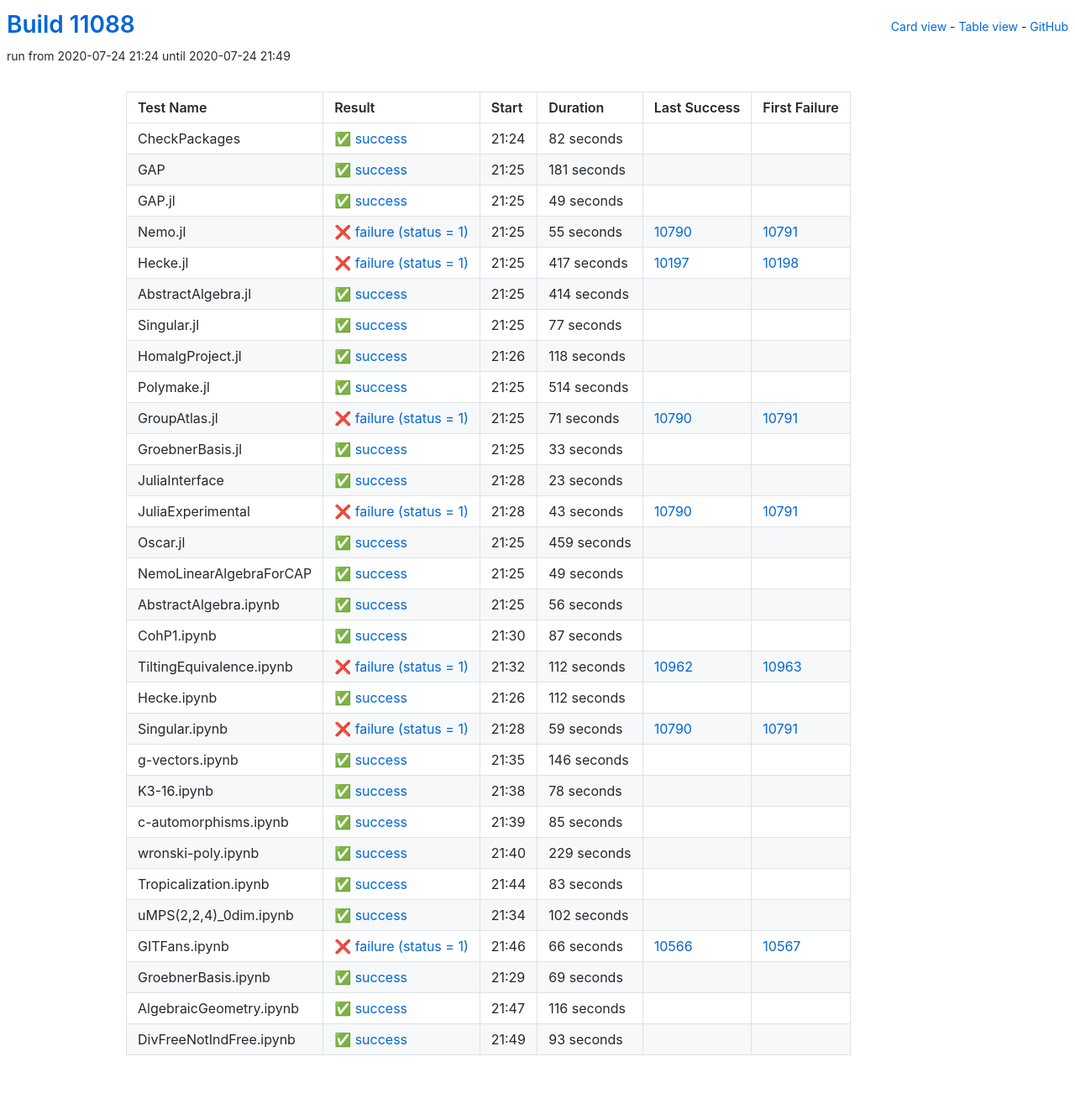
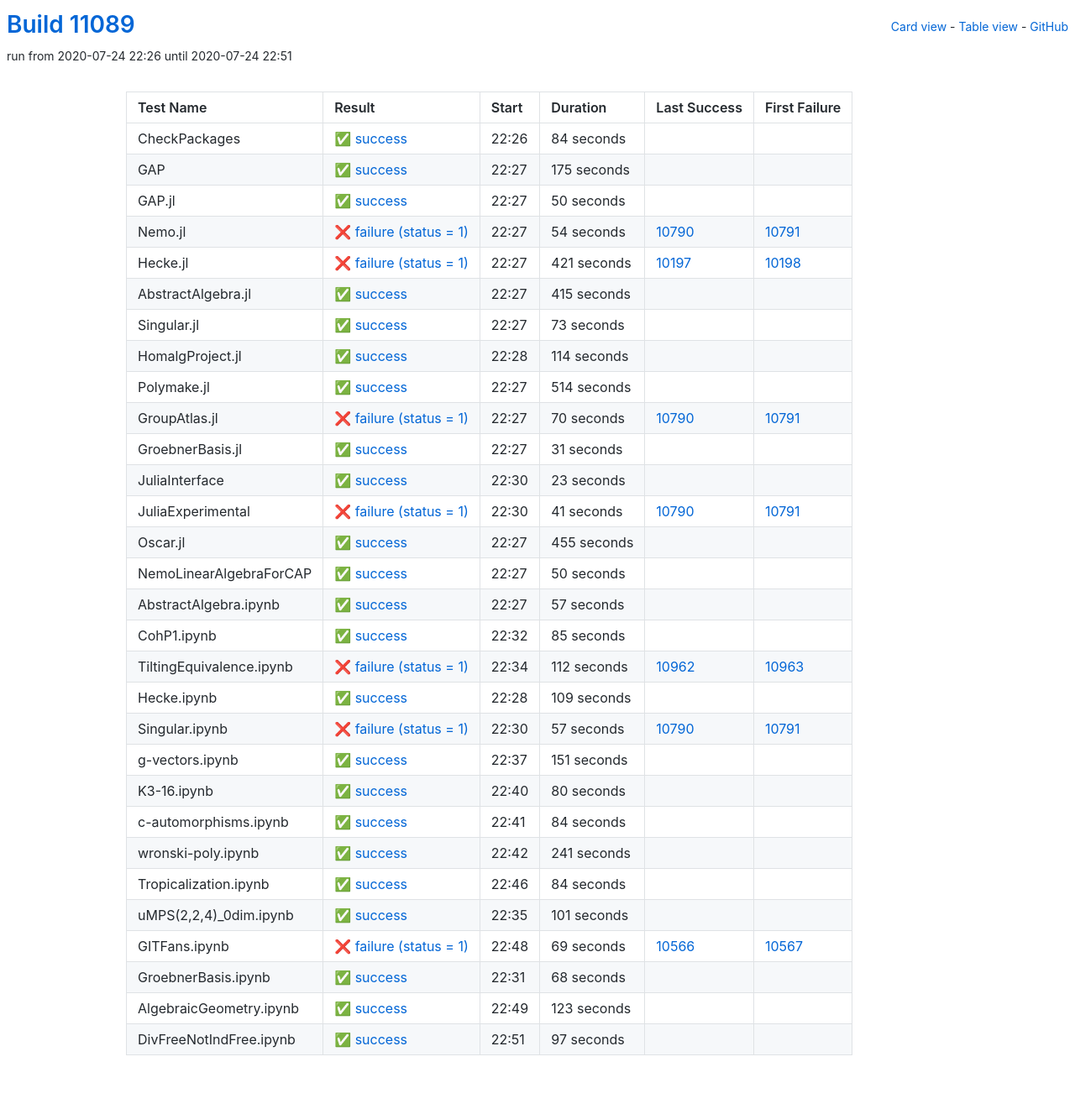
Before and after one commit to oscar-system/oscar-ci-status, a Jekyll site: the page built from table.html, in a window 1280 px wide. Shown: the whole page at 84% size. Built offline with Jekyll 4.4.1, drawn with Linux system fonts in a browser that asks for light colours.

Commit message:
Build #11089

```diff
--- a/_data/ci.yml
+++ b/_data/ci.yml
@@ -1,6 +1,6 @@
 ---
-build: 11088
-build_url: https://oscarci.mathematik.uni-kl.de/job/oscar/11088/
+build: 11089
+build_url: https://oscarci.mathematik.uni-kl.de/job/oscar/11089/
 job: oscar
 organization: oscar-system
 repo: oscar-ci-status
@@ -8,104 +8,104 @@
 tests:
 - name: CheckPackages
   id: checkpackages
-  log: https://oscarci.mathematik.uni-kl.de/job/oscar/11088/artifact/logs/build-11088/CheckPackages.log
-  start: 2020-07-24 21:24
+  log: https://oscarci.mathematik.uni-kl.de/job/oscar/11089/artifact/logs/build-11089/CheckPackages.log
+  start: 2020-07-24 22:26
   success: true
   exitcode: 0
   status: success
-  duration: 82
+  duration: 84
   last_success: false
   last_success_url:
   first_failure: false
   first_failure_url:
 - name: GAP
   id: gap
-  log: https://oscarci.mathematik.uni-kl.de/job/oscar/11088/artifact/logs/build-11088/GAP.log
-  start: 2020-07-24 21:25
+  log: https://oscarci.mathematik.uni-kl.de/job/oscar/11089/artifact/logs/build-11089/GAP.log
+  start: 2020-07-24 22:27
   success: true
   exitcode: 0
   status: success
-  duration: 181
+  duration: 175
   last_success: false
   last_success_url:
   first_failure: false
   first_failure_url:
 - name: GAP.jl
   id: gap-jl
-  log: https://oscarci.mathematik.uni-kl.de/job/oscar/11088/artifact/logs/build-11088/GAP.jl.log
-  start: 2020-07-24 21:25
+  log: https://oscarci.mathematik.uni-kl.de/job/oscar/11089/artifact/logs/build-11089/GAP.jl.log
+  start: 2020-07-24 22:27
   success: true
   exitcode: 0
   status: success
-  duration: 49
+  duration: 50
   last_success: false
   last_success_url:
   first_failure: false
   first_failure_url:
 - name: Nemo.jl
   id: nemo-jl
-  log: https://oscarci.mathematik.uni-kl.de/job/oscar/11088/artifact/logs/build-11088/Nemo.jl.log
-  start: 2020-07-24 21:25
+  log: https://oscarci.mathematik.uni-kl.de/job/oscar/11089/artifact/logs/build-11089/Nemo.jl.log
+  start: 2020-07-24 22:27
   success: false
   exitcode: 1
   status: failure
-  duration: 55
+  duration: 54
   last_success: 10790
   last_success_url: https://oscarci.mathematik.uni-kl.de/job/oscar/10790/
   first_failure: 10791
   first_failure_url: https://oscarci.mathematik.uni-kl.de/job/oscar/10791/
 - name: Hecke.jl
   id: hecke-jl
-  log: https://oscarci.mathematik.uni-kl.de/job/oscar/11088/artifact/logs/build-11088/Hecke.jl.log
-  start: 2020-07-24 21:25
+  log: https://oscarci.mathematik.uni-kl.de/job/oscar/11089/artifact/logs/build-11089/Hecke.jl.log
+  start: 2020-07-24 22:27
   success: false
   exitcode: 1
   status: failure
-  duration: 417
+  duration: 421
   last_success: 10197
   last_success_url: https://oscarci.mathematik.uni-kl.de/job/oscar/10197/
   first_failure: 10198
   first_failure_url: https://oscarci.mathematik.uni-kl.de/job/oscar/10198/
 - name: AbstractAlgebra.jl
   id: abstractalgebra-jl
-  log: https://oscarci.mathematik.uni-kl.de/job/oscar/11088/artifact/logs/build-11088/AbstractAlgebra.jl.log
-  start: 2020-07-24 21:25
+  log: https://oscarci.mathematik.uni-kl.de/job/oscar/11089/artifact/logs/build-11089/AbstractAlgebra.jl.log
+  start: 2020-07-24 22:27
   success: true
   exitcode: 0
   status: success
-  duration: 414
+  duration: 415
   last_success: false
   last_success_url:
   first_failure: false
   first_failure_url:
 - name: Singular.jl
   id: singular-jl
-  log: https://oscarci.mathematik.uni-kl.de/job/oscar/11088/artifact/logs/build-11088/Singular.jl.log
-  start: 2020-07-24 21:25
+  log: https://oscarci.mathematik.uni-kl.de/job/oscar/11089/artifact/logs/build-11089/Singular.jl.log
+  start: 2020-07-24 22:27
   success: true
   exitcode: 0
   status: success
-  duration: 77
+  duration: 73
   last_success: false
   last_success_url:
   first_failure: false
   first_failure_url:
 - name: HomalgProject.jl
   id: homalgproject-jl
-  log: https://oscarci.mathematik.uni-kl.de/job/oscar/11088/artifact/logs/build-11088/HomalgProject.jl.log
-  start: 2020-07-24 21:26
+  log: https://oscarci.mathematik.uni-kl.de/job/oscar/11089/artifact/logs/build-11089/HomalgProject.jl.log
+  start: 2020-07-24 22:28
   success: true
   exitcode: 0
   status: success
-  duration: 118
+  duration: 114
   last_success: false
   last_success_url:
   first_failure: false
   first_failure_url:
 - name: Polymake.jl
   id: polymake-jl
-  log: https://oscarci.mathematik.uni-kl.de/job/oscar/11088/artifact/logs/build-11088/Polymake.jl.log
-  start: 2020-07-24 21:25
+  log: https://oscarci.mathematik.uni-kl.de/job/oscar/11089/artifact/logs/build-11089/Polymake.jl.log
+  start: 2020-07-24 22:27
   success: true
   exitcode: 0
   status: success
@@ -116,32 +116,32 @@
   first_failure_url:
 - name: GroupAtlas.jl
   id: groupatlas-jl
-  log: https://oscarci.mathematik.uni-kl.de/job/oscar/11088/artifact/logs/build-11088/GroupAtlas.jl.log
-  start: 2020-07-24 21:25
+  log: https://oscarci.mathematik.uni-kl.de/job/oscar/11089/artifact/logs/build-11089/GroupAtlas.jl.log
+  start: 2020-07-24 22:27
   success: false
   exitcode: 1
   status: failure
-  duration: 71
+  duration: 70
   last_success: 10790
   last_success_url: https://oscarci.mathematik.uni-kl.de/job/oscar/10790/
   first_failure: 10791
   first_failure_url: https://oscarci.mathematik.uni-kl.de/job/oscar/10791/
 - name: GroebnerBasis.jl
   id: groebnerbasis-jl
-  log: https://oscarci.mathematik.uni-kl.de/job/oscar/11088/artifact/logs/build-11088/GroebnerBasis.jl.log
-  start: 2020-07-24 21:25
+  log: https://oscarci.mathematik.uni-kl.de/job/oscar/11089/artifact/logs/build-11089/GroebnerBasis.jl.log
+  start: 2020-07-24 22:27
   success: true
   exitcode: 0
   status: success
-  duration: 33
+  duration: 31
   last_success: false
   last_success_url:
   first_failure: false
   first_failure_url:
 - name: JuliaInterface
   id: juliainterface
-  log: https://oscarci.mathematik.uni-kl.de/job/oscar/11088/artifact/logs/build-11088/JuliaInterface.log
-  start: 2020-07-24 21:28
+  log: https://oscarci.mathematik.uni-kl.de/job/oscar/11089/artifact/logs/build-11089/JuliaInterface.log
+  start: 2020-07-24 22:30
   success: true
   exitcode: 0
   status: success
@@ -152,68 +152,68 @@
   first_failure_url:
 - name: JuliaExperimental
   id: juliaexperimental
-  log: https://oscarci.mathematik.uni-kl.de/job/oscar/11088/artifact/logs/build-11088/JuliaExperimental.log
-  start: 2020-07-24 21:28
+  log: https://oscarci.mathematik.uni-kl.de/job/oscar/11089/artifact/logs/build-11089/JuliaExperimental.log
+  start: 2020-07-24 22:30
   success: false
   exitcode: 1
   status: failure
-  duration: 43
+  duration: 41
   last_success: 10790
   last_success_url: https://oscarci.mathematik.uni-kl.de/job/oscar/10790/
   first_failure: 10791
   first_failure_url: https://oscarci.mathematik.uni-kl.de/job/oscar/10791/
 - name: Oscar.jl
   id: oscar-jl
-  log: https://oscarci.mathematik.uni-kl.de/job/oscar/11088/artifact/logs/build-11088/Oscar.jl.log
-  start: 2020-07-24 21:25
+  log: https://oscarci.mathematik.uni-kl.de/job/oscar/11089/artifact/logs/build-11089/Oscar.jl.log
+  start: 2020-07-24 22:27
   success: true
   exitcode: 0
   status: success
-  duration: 459
+  duration: 455
   last_success: false
   last_success_url:
   first_failure: false
   first_failure_url:
 - name: NemoLinearAlgebraForCAP
   id: nemolinearalgebraforcap
-  log: https://oscarci.mathematik.uni-kl.de/job/oscar/11088/artifact/logs/build-11088/NemoLinearAlgebraForCAP.log
-  start: 2020-07-24 21:25
+  log: https://oscarci.mathematik.uni-kl.de/job/oscar/11089/artifact/logs/build-11089/NemoLinearAlgebraForCAP.log
+  start: 2020-07-24 22:27
   success: true
   exitcode: 0
   status: success
-  duration: 49
+  duration: 50
   last_success: false
   last_success_url:
   first_failure: false
   first_failure_url:
 - name: AbstractAlgebra.ipynb
   id: abstractalgebra-ipynb
-  log: https://oscarci.mathematik.uni-kl.de/job/oscar/11088/artifact/logs/build-11088/AbstractAlgebra.ipynb.log
-  start: 2020-07-24 21:25
+  log: https://oscarci.mathematik.uni-kl.de/job/oscar/11089/artifact/logs/build-11089/AbstractAlgebra.ipynb.log
+  start: 2020-07-24 22:27
   success: true
   exitcode: 0
   status: success
-  duration: 56
+  duration: 57
   last_success: false
   last_success_url:
   first_failure: false
   first_failure_url:
 - name: CohP1.ipynb
   id: cohp1-ipynb
-  log: https://oscarci.mathematik.uni-kl.de/job/oscar/11088/artifact/logs/build-11088/CohP1.ipynb.log
-  start: 2020-07-24 21:30
+  log: https://oscarci.mathematik.uni-kl.de/job/oscar/11089/artifact/logs/build-11089/CohP1.ipynb.log
+  start: 2020-07-24 22:32
   success: true
   exitcode: 0
   status: success
-  duration: 87
+  duration: 85
   last_success: false
   last_success_url:
   first_failure: false
   first_failure_url:
 - name: TiltingEquivalence.ipynb
   id: tiltingequivalence-ipynb
-  log: https://oscarci.mathematik.uni-kl.de/job/oscar/11088/artifact/logs/build-11088/TiltingEquivalence.ipynb.log
-  start: 2020-07-24 21:32
+  log: https://oscarci.mathematik.uni-kl.de/job/oscar/11089/artifact/logs/build-11089/TiltingEquivalence.ipynb.log
+  start: 2020-07-24 22:34
   success: false
   exitcode: 1
   status: failure
@@ -224,144 +224,144 @@
   first_failure_url: https://oscarci.mathematik.uni-kl.de/job/oscar/10963/
 - name: Hecke.ipynb
   id: hecke-ipynb
-  log: https://oscarci.mathematik.uni-kl.de/job/oscar/11088/artifact/logs/build-11088/Hecke.ipynb.log
-  start: 2020-07-24 21:26
+  log: https://oscarci.mathematik.uni-kl.de/job/oscar/11089/artifact/logs/build-11089/Hecke.ipynb.log
+  start: 2020-07-24 22:28
   success: true
   exitcode: 0
   status: success
-  duration: 112
+  duration: 109
   last_success: false
   last_success_url:
   first_failure: false
   first_failure_url:
 - name: Singular.ipynb
   id: singular-ipynb
-  log: https://oscarci.mathematik.uni-kl.de/job/oscar/11088/artifact/logs/build-11088/Singular.ipynb.log
-  start: 2020-07-24 21:28
+  log: https://oscarci.mathematik.uni-kl.de/job/oscar/11089/artifact/logs/build-11089/Singular.ipynb.log
+  start: 2020-07-24 22:30
   success: false
   exitcode: 1
   status: failure
-  duration: 59
+  duration: 57
   last_success: 10790
   last_success_url: https://oscarci.mathematik.uni-kl.de/job/oscar/10790/
   first_failure: 10791
   first_failure_url: https://oscarci.mathematik.uni-kl.de/job/oscar/10791/
 - name: g-vectors.ipynb
   id: g-vectors-ipynb
-  log: https://oscarci.mathematik.uni-kl.de/job/oscar/11088/artifact/logs/build-11088/g-vectors.ipynb.log
-  start: 2020-07-24 21:35
+  log: https://oscarci.mathematik.uni-kl.de/job/oscar/11089/artifact/logs/build-11089/g-vectors.ipynb.log
+  start: 2020-07-24 22:37
   success: true
   exitcode: 0
   status: success
-  duration: 146
+  duration: 151
   last_success: false
   last_success_url:
   first_failure: false
   first_failure_url:
 - name: K3-16.ipynb
   id: k3-16-ipynb
-  log: https://oscarci.mathematik.uni-kl.de/job/oscar/11088/artifact/logs/build-11088/K3-16.ipynb.log
-  start: 2020-07-24 21:38
+  log: https://oscarci.mathematik.uni-kl.de/job/oscar/11089/artifact/logs/build-11089/K3-16.ipynb.log
+  start: 2020-07-24 22:40
   success: true
   exitcode: 0
   status: success
-  duration: 78
+  duration: 80
   last_success: false
   last_success_url:
   first_failure: false
   first_failure_url:
 - name: c-automorphisms.ipynb
   id: c-automorphisms-ipynb
-  log: https://oscarci.mathematik.uni-kl.de/job/oscar/11088/artifact/logs/build-11088/c-automorphisms.ipynb.log
-  start: 2020-07-24 21:39
+  log: https://oscarci.mathematik.uni-kl.de/job/oscar/11089/artifact/logs/build-11089/c-automorphisms.ipynb.log
+  start: 2020-07-24 22:41
   success: true
   exitcode: 0
   status: success
-  duration: 85
+  duration: 84
   last_success: false
   last_success_url:
   first_failure: false
   first_failure_url:
 - name: wronski-poly.ipynb
   id: wronski-poly-ipynb
-  log: https://oscarci.mathematik.uni-kl.de/job/oscar/11088/artifact/logs/build-11088/wronski-poly.ipynb.log
-  start: 2020-07-24 21:40
+  log: https://oscarci.mathematik.uni-kl.de/job/oscar/11089/artifact/logs/build-11089/wronski-poly.ipynb.log
+  start: 2020-07-24 22:42
   success: true
   exitcode: 0
   status: success
-  duration: 229
+  duration: 241
   last_success: false
   last_success_url:
   first_failure: false
   first_failure_url:
 - name: Tropicalization.ipynb
   id: tropicalization-ipynb
-  log: https://oscarci.mathematik.uni-kl.de/job/oscar/11088/artifact/logs/build-11088/Tropicalization.ipynb.log
-  start: 2020-07-24 21:44
+  log: https://oscarci.mathematik.uni-kl.de/job/oscar/11089/artifact/logs/build-11089/Tropicalization.ipynb.log
+  start: 2020-07-24 22:46
   success: true
   exitcode: 0
   status: success
-  duration: 83
+  duration: 84
   last_success: false
   last_success_url:
   first_failure: false
   first_failure_url:
 - name: uMPS(2,2,4)_0dim.ipynb
   id: umps-2-2-4-0dim-ipynb
-  log: https://oscarci.mathematik.uni-kl.de/job/oscar/11088/artifact/logs/build-11088/uMPS-2-2-4-_0dim.ipynb.log
-  start: 2020-07-24 21:34
+  log: https://oscarci.mathematik.uni-kl.de/job/oscar/11089/artifact/logs/build-11089/uMPS-2-2-4-_0dim.ipynb.log
+  start: 2020-07-24 22:35
   success: true
   exitcode: 0
   status: success
-  duration: 102
+  duration: 101
   last_success: false
   last_success_url:
   first_failure: false
   first_failure_url:
 - name: GITFans.ipynb
   id: gitfans-ipynb
-  log: https://oscarci.mathematik.uni-kl.de/job/oscar/11088/artifact/logs/build-11088/GITFans.ipynb.log
-  start: 2020-07-24 21:46
+  log: https://oscarci.mathematik.uni-kl.de/job/oscar/11089/artifact/logs/build-11089/GITFans.ipynb.log
+  start: 2020-07-24 22:48
   success: false
   exitcode: 1
   status: failure
-  duration: 66
+  duration: 69
   last_success: 10566
   last_success_url: https://oscarci.mathematik.uni-kl.de/job/oscar/10566/
   first_failure: 10567
   first_failure_url: https://oscarci.mathematik.uni-kl.de/job/oscar/10567/
 - name: GroebnerBasis.ipynb
   id: groebnerbasis-ipynb
-  log: https://oscarci.mathematik.uni-kl.de/job/oscar/11088/artifact/logs/build-11088/GroebnerBasis.ipynb.log
-  start: 2020-07-24 21:29
+  log: https://oscarci.mathematik.uni-kl.de/job/oscar/11089/artifact/logs/build-11089/GroebnerBasis.ipynb.log
+  start: 2020-07-24 22:31
   success: true
   exitcode: 0
   status: success
-  duration: 69
+  duration: 68
   last_success: false
   last_success_url:
   first_failure: false
   first_failure_url:
 - name: AlgebraicGeometry.ipynb
   id: algebraicgeometry-ipynb
-  log: https://oscarci.mathematik.uni-kl.de/job/oscar/11088/artifact/logs/build-11088/AlgebraicGeometry.ipynb.log
-  start: 2020-07-24 21:47
+  log: https://oscarci.mathematik.uni-kl.de/job/oscar/11089/artifact/logs/build-11089/AlgebraicGeometry.ipynb.log
+  start: 2020-07-24 22:49
   success: true
   exitcode: 0
   status: success
-  duration: 116
+  duration: 123
   last_success: false
   last_success_url:
   first_failure: false
   first_failure_url:
 - name: DivFreeNotIndFree.ipynb
   id: divfreenotindfree-ipynb
-  log: https://oscarci.mathematik.uni-kl.de/job/oscar/11088/artifact/logs/build-11088/DivFreeNotIndFree.ipynb.log
-  start: 2020-07-24 21:49
+  log: https://oscarci.mathematik.uni-kl.de/job/oscar/11089/artifact/logs/build-11089/DivFreeNotIndFree.ipynb.log
+  start: 2020-07-24 22:51
   success: true
   exitcode: 0
   status: success
-  duration: 93
+  duration: 97
   last_success: false
   last_success_url:
   first_failure: false
```
Also changed, not shown: README.md.
